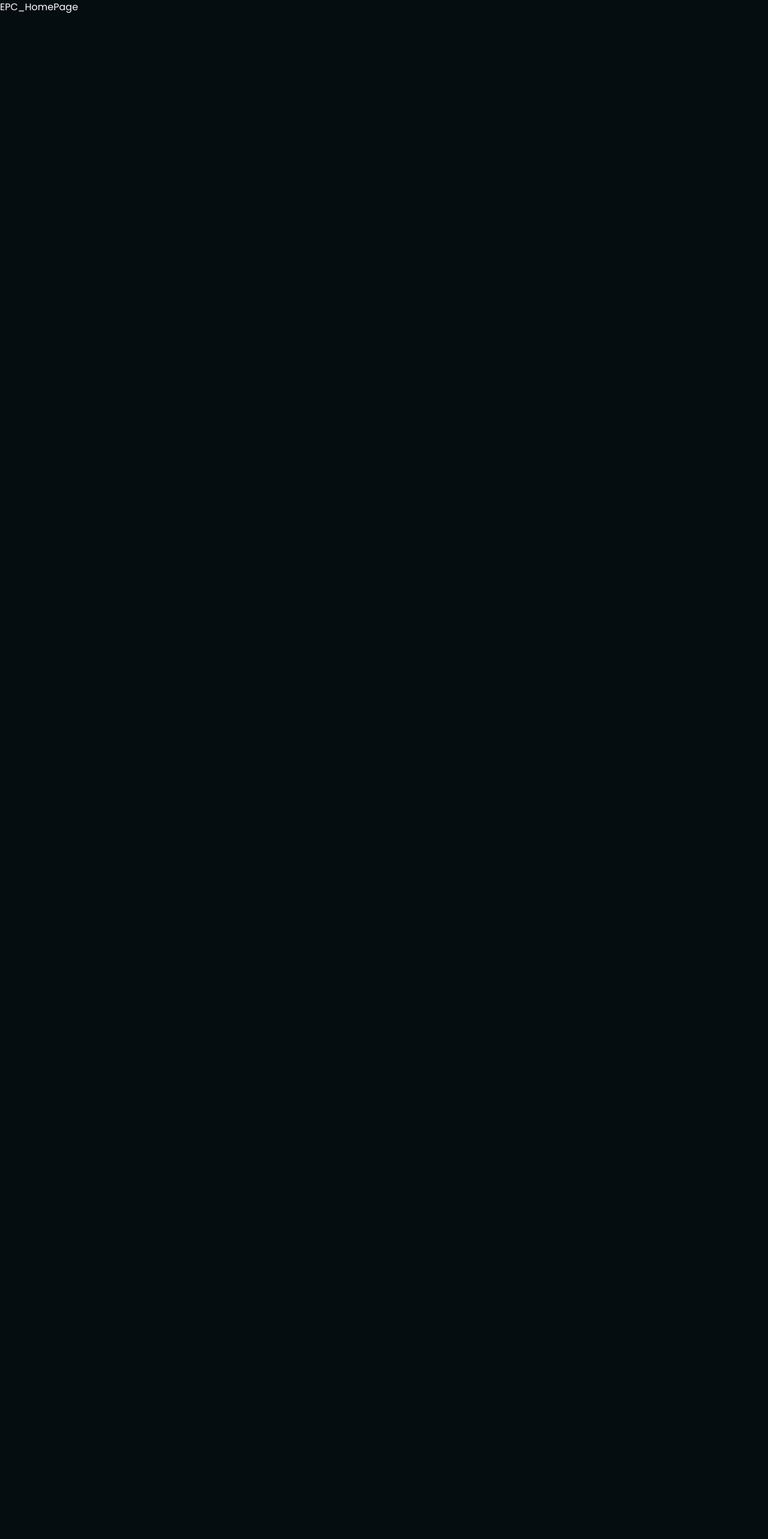
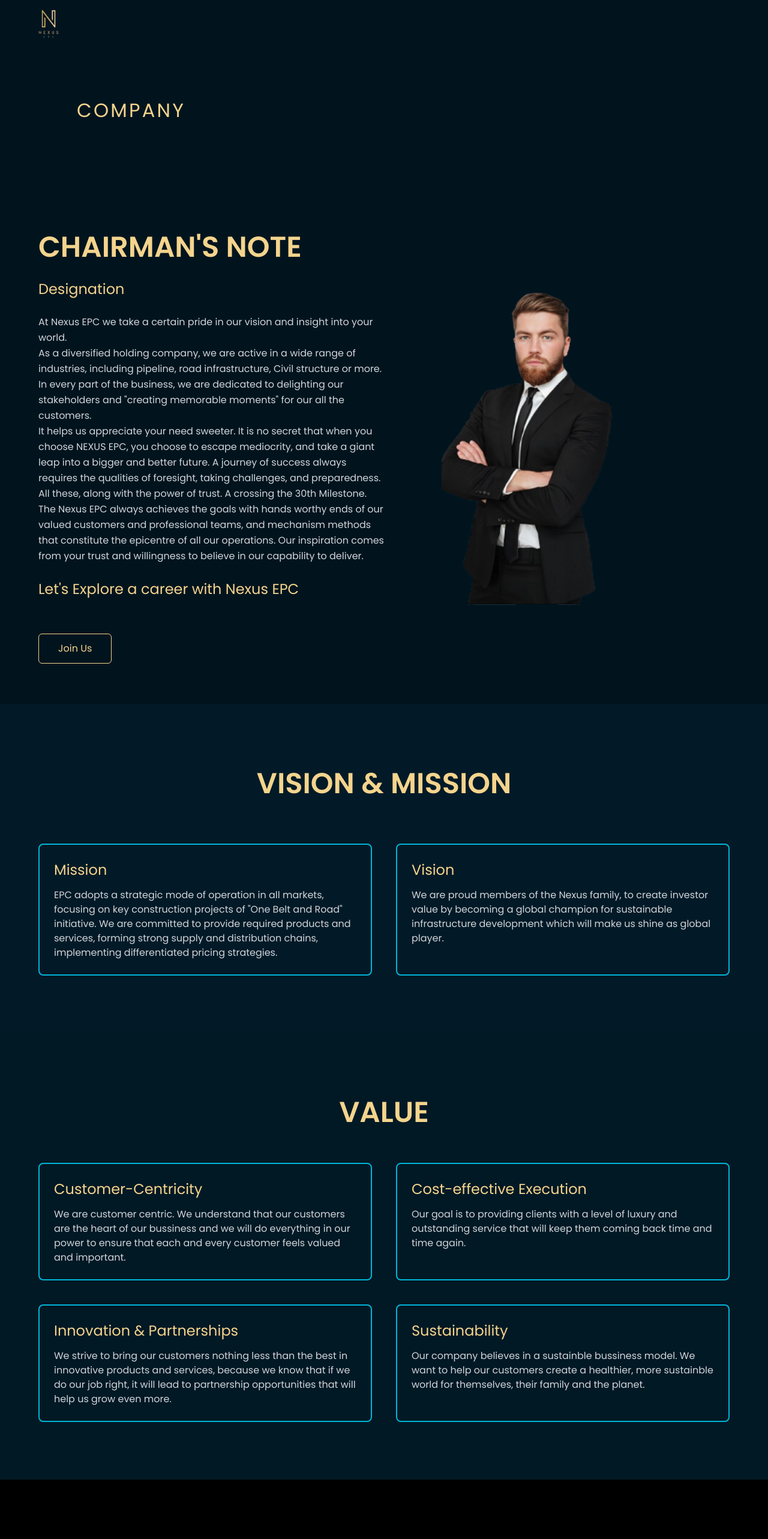
Before and after one commit to sanjeevKalvig/nexus, a React (Vite) app: page /epc in a window 1280 px wide. Shown: the top 2565 px of the page at 60% size. Before the commit the page ends 800 px from the top, so only its background shows below. Built offline with nearby package versions, Linux system fonts and the light colour scheme.

Commit message:
write code for EPC_Homepage

```diff
--- a/src/pages/Nexus_EPC/EPC_HomePage.jsx
+++ b/src/pages/Nexus_EPC/EPC_HomePage.jsx
@@ -1,9 +1,140 @@
-import React from 'react'
+import React, { useState } from "react";
+import { Menu, X } from "lucide-react";
+import Footer from '../../components/Nexus/home/Footer'
 
-function EPC_HomePage() {
+
+const EPC_HomePage = () => {
+
+  // for toggling nav
+  const [isMenuOpen, setIsMenuOpen] = useState(false);
+
+  const toggleMenu = () => {
+    setIsMenuOpen(!isMenuOpen);
+  };
+
   return (
-    <div>EPC_HomePage</div>
-  )
-}
+    <div className="bg-[#01141E] text-white min-h-screen overflow-hidden">
+      <nav className="bg-[#01141E] py-4 px-6 sm:px-16 flex justify-between items-center sticky top-0 z-50 ">
+        {/* Logo on Left */}
+        <div className="flex items-center">
+          <img
+            src="/assets/nexusepc.png"
+            alt="Nexus Logo"
+            className="h-10 sm:h-12 object-contain"
+          />
+        </div>
+      </nav>
 
-export default EPC_HomePage
+
+
+  <section className="relative py-20 pl-20 sm:pl-32">
+  <h2 className="text-[1.5rem] sm:text-[2rem] text-[#F4D48D] tracking-widest mb-6">
+    COMPANY
+  </h2>
+</section>
+      {/*  2. Chairman's Note */}
+      <section className="relative flex flex-col xl:flex-row items-center justify-between px-6 sm:px-16 py-16 max-w-[1400px] mx-auto mb-1">
+        <div className="flex-1">
+          <h2 className="text-[#F4D48D] text-[2rem] sm:text-[3rem] font-semibold mb-4">
+            CHAIRMAN'S NOTE
+          </h2>
+          <h3 className="text-[#F4D48D]  mb-6 text-[1.5rem]">Designation</h3>
+          <p className="text-gray-300 leading-relaxed text-[1rem] max-w-xl">
+            At Nexus EPC we take a certain pride in our vision and insight into your world.
+            <br></br>
+
+As a diversified holding company, we are active in a wide range of industries, including pipeline, road infrastructure, Civil structure or more. In every part of the business, we are dedicated to delighting our stakeholders and "creating memorable moments" for our all the customers.
+
+   <br></br>
+It helps us appreciate your need sweeter. It is no secret that when you choose NEXUS EPC, you choose to escape mediocrity, and take a giant leap into a bigger and better future. A journey of success always requires the qualities of foresight, taking challenges, and preparedness. All these, along with the power of trust. A crossing the 30th Milestone. The Nexus EPC always achieves the goals with hands worthy ends of our valued customers and professional teams, and mechanism methods that constitute the epicentre of all our operations. Our inspiration comes from your trust and willingness to believe in our capability to deliver.
+</p>
+   <br></br>
+<h3 className="text-[#F4D48D]  mb-6 text-[1.5rem]">Let's Explore a career with Nexus EPC</h3>
+          <button className="mt-8 border border-[#F4D48D] text-[#F4D48D] px-8 py-3 rounded-md hover:bg-[#F4D48D] hover:text-black transition">
+            Join Us
+          </button>
+        </div>
+
+        {/* Chairman image */}
+        <div className="flex-1 flex justify-center mt-12 xl:mt-0">
+          <img
+            src="/assets/chairman.png"
+            alt="Chairman"
+            className="w-[18rem] sm:w-[24rem] object-contain"
+          />
+        </div>
+      </section>
+
+      {/*  3. Vision & Mission  */}
+      <section className="bg-[#021A27] py-24 px-6 sm:px-16">
+        <div className="max-w-[1400px] mx-auto">
+          <h2 className="text-center text-[#F4D48D] text-[2rem] sm:text-[3rem] font-semibold mb-16">
+            VISION & MISSION
+          </h2>
+
+          <div className="grid md:grid-cols-2 gap-10">
+            <div className="p-6 border-2 border-[#00B4D8] rounded-lg bg-opacity-10 ">
+              <h3 className="text-[#F4D48D] text-[1.5rem] mb-3"> Mission</h3>
+              <p className="text-gray-300">
+                EPC adopts a strategic mode of operation in all markets, focusing
+                on key construction projects of "One Belt and Road" initiative. We are committed to provide required products and services, forming strong supply and distribution chains, implementing differentiated pricing strategies.
+              </p>
+            </div>
+
+            <div className="p-6 border-2 border-[#00B4D8] rounded-lg bg-opacity-10 ">
+              <h3 className="text-[#F4D48D] text-[1.5rem] mb-3">Vision</h3>
+              <p className="text-gray-300">
+                We are proud members of the Nexus family, to create investor value by becoming a global champion for sustainable infrastructure
+                development which will make us shine as global player.
+              </p>
+            </div>
+          </div>
+        </div>
+      </section>
+
+      {/*  4. Values  */}
+      <section className="bg-[#011925] py-24 px-6 sm:px-16">
+        <div className="max-w-[1400px] mx-auto">
+          <h2 className="text-[#F4D48D] text-[2rem] sm:text-[3rem] font-semibold mb-12 text-center">
+            VALUE
+          </h2>
+
+          <div className="grid md:grid-cols-2 gap-10">
+            <div className="p-6 border-2 border-[#00B4D8] rounded-lg bg-opacity-10 bg-">
+              <h4 className="text-[#F4D48D] text-[1.5rem] mb-3"> Customer-Centricity</h4>
+              <p className="text-gray-300">
+               We are customer centric. We understand that our customers are the heart
+               of our bussiness and we will do everything in our power to ensure that
+               each and every customer feels valued and important.
+              </p>
+            </div>
+
+            <div className="p-6 border-2 border-[#00B4D8] rounded-lg bg-opacity-10 ">
+              <h4 className="text-[#F4D48D] text-[1.5rem] mb-3"> Cost-effective Execution</h4>
+              <p className="text-gray-300">
+                Our goal is to providing clients with a level of luxury and outstanding service that will keep them coming back time and time again.
+              </p>
+            </div>
+
+            <div className="p-6 border-2 border-[#00B4D8] rounded-lg bg-opacity-10 ">
+              <h4 className="text-[#F4D48D] text-[1.5rem] mb-3"> Innovation & Partnerships</h4>
+              <p className="text-gray-300">
+               We strive to bring our customers nothing less than the best in innovative products and services, because we know that if we do our job right, it will lead to partnership opportunities that will help us grow even more.
+              </p>
+            </div>
+
+            <div className="p-6 border-2 border-[#00B4D8] rounded-lg bg-opacity-10 ">
+              <h4 className="text-[#F4D48D] text-[1.5rem] mb-3">Sustainability</h4>
+              <p className="text-gray-300">
+                Our company believes in a sustainble bussiness model. We want to help our customers create a healthier, more sustainble world for themselves, their family and the planet.
+              </p>
+            </div>
+          </div>
+        </div>
+      </section>
+       <Footer />
+    </div>
+  );
+};
+
+export default EPC_HomePage;
```
Also changed, not shown: public/assets/chairman.png (added).
